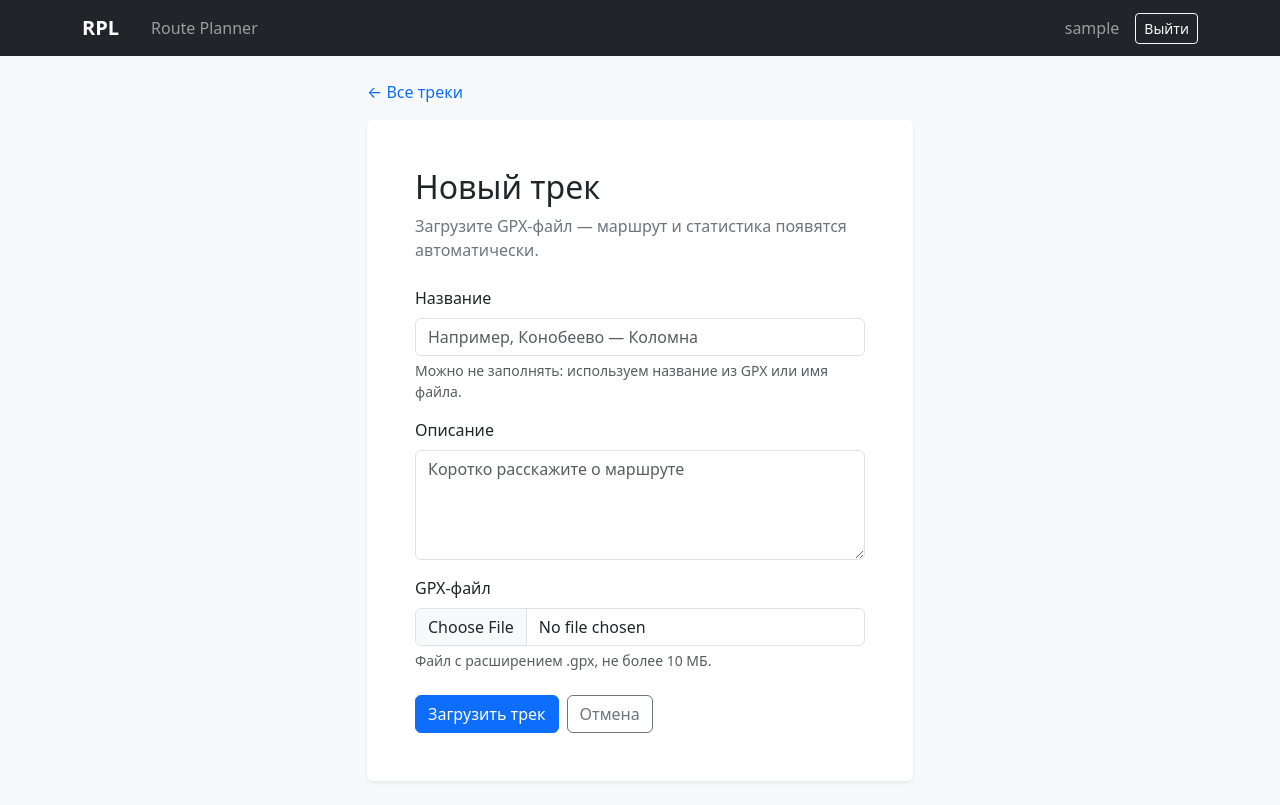
After one commit to dichlofos/rpl, a Django app: page /tracks/upload/ in a window 1280 px wide. The commit adds this page. Run offline with Django 5.2, Linux system fonts and the light colour scheme; the visitor is signed in with stand-in values (Sample User, id 1).

Commit message:
Add user-facing track upload

```diff
--- a/rpl/settings.py
+++ b/rpl/settings.py
@@ -114,5 +114,9 @@ MEDIA_ROOT = BASE_DIR / "media"
 
 DEFAULT_AUTO_FIELD = "django.db.models.BigAutoField"
 
+LOGIN_URL = "login"
+LOGIN_REDIRECT_URL = "tracks:list"
+LOGOUT_REDIRECT_URL = "tracks:list"
+
 OSM_TILE_URL = os.getenv("OSM_TILE_URL", "https://tile.openstreetmap.org/{z}/{x}/{y}.png")
 OSM_ATTRIBUTION = os.getenv("OSM_ATTRIBUTION", "&copy; OpenStreetMap contributors")
--- a/rpl/urls.py
+++ b/rpl/urls.py
@@ -5,6 +5,7 @@ from django.urls import include, path
 
 urlpatterns = [
     path("admin/", admin.site.urls),
+    path("accounts/", include("django.contrib.auth.urls")),
     path("", include("tracks.urls")),
 ]
 
--- a/templates/base.html
+++ b/templates/base.html
@@ -11,12 +11,24 @@
 </head>
 <body class="bg-body-tertiary">
   <nav class="navbar navbar-expand bg-dark" data-bs-theme="dark">
-    <div class="container">
+    <div class="container gap-3">
       <a class="navbar-brand fw-semibold" href="{% url 'tracks:list' %}">RPL</a>
-      <span class="navbar-text d-none d-sm-inline">Route Planner</span>
+      <span class="navbar-text d-none d-sm-inline me-auto">Route Planner</span>
+      {% if user.is_authenticated %}
+        <span class="navbar-text d-none d-md-inline">{{ user.username }}</span>
+        <form action="{% url 'logout' %}" method="post">
+          {% csrf_token %}
+          <button class="btn btn-sm btn-outline-light" type="submit">Выйти</button>
+        </form>
+      {% else %}
+        <a class="btn btn-sm btn-outline-light" href="{% url 'login' %}">Войти</a>
+      {% endif %}
     </div>
   </nav>
   <main class="container py-4">
+    {% for message in messages %}
+      <div class="alert alert-{{ message.tags|default:'info' }}" role="alert">{{ message }}</div>
+    {% endfor %}
     {% block content %}{% endblock %}
   </main>
   {% block scripts %}{% endblock %}
--- a/tracks/forms.py
+++ b/tracks/forms.py
@@ -1,14 +1,12 @@
+from typing import ClassVar
+
 from django import forms
 
 from .models import Track
 from .services import InvalidGPX, parse_gpx
 
 
-class TrackAdminForm(forms.ModelForm):
-    class Meta:
-        model = Track
-        fields = "__all__"
-
+class GPXValidationMixin:
     def clean_gpx_file(self):
         uploaded = self.cleaned_data["gpx_file"]
         if not self.instance.pk or uploaded.name != self.instance.gpx_file.name:
@@ -19,3 +17,30 @@ class TrackAdminForm(forms.ModelForm):
             finally:
                 uploaded.seek(0)
         return uploaded
+
+
+class TrackAdminForm(GPXValidationMixin, forms.ModelForm):
+    class Meta:
+        model = Track
+        fields = "__all__"
+
+
+class TrackUploadForm(GPXValidationMixin, forms.ModelForm):
+    class Meta:
+        model = Track
+        fields = ("name", "description", "gpx_file")
+        widgets: ClassVar[dict[str, forms.Widget]] = {
+            "name": forms.TextInput(
+                attrs={"class": "form-control", "placeholder": "Например, Конобеево — Коломна"}
+            ),
+            "description": forms.Textarea(
+                attrs={
+                    "class": "form-control",
+                    "rows": 4,
+                    "placeholder": "Коротко расскажите о маршруте",
+                }
+            ),
+            "gpx_file": forms.ClearableFileInput(
+                attrs={"class": "form-control", "accept": ".gpx,application/gpx+xml"}
+            ),
+        }
--- /dev/null
+++ b/tracks/templates/tracks/track_upload.html
@@ -0,0 +1,47 @@
+{% extends "base.html" %}
+
+{% block title %}Загрузить GPX — RPL{% endblock %}
+
+{% block content %}
+<div class="row justify-content-center">
+  <div class="col-lg-7 col-xl-6">
+    <nav class="mb-3"><a href="{% url 'tracks:list' %}" class="text-decoration-none">← Все треки</a></nav>
+    <div class="card border-0 shadow-sm">
+      <div class="card-body p-4 p-md-5">
+        <h1 class="h2 mb-2">Новый трек</h1>
+        <p class="text-secondary mb-4">Загрузите GPX-файл — маршрут и статистика появятся автоматически.</p>
+
+        <form method="post" enctype="multipart/form-data" novalidate>
+          {% csrf_token %}
+          {% if form.non_field_errors %}<div class="alert alert-danger">{{ form.non_field_errors }}</div>{% endif %}
+
+          <div class="mb-3">
+            <label class="form-label" for="{{ form.name.id_for_label }}">Название</label>
+            {{ form.name }}
+            <div class="form-text">Можно не заполнять: используем название из GPX или имя файла.</div>
+            {% for error in form.name.errors %}<div class="text-danger small mt-1">{{ error }}</div>{% endfor %}
+          </div>
+
+          <div class="mb-3">
+            <label class="form-label" for="{{ form.description.id_for_label }}">Описание</label>
+            {{ form.description }}
+            {% for error in form.description.errors %}<div class="text-danger small mt-1">{{ error }}</div>{% endfor %}
+          </div>
+
+          <div class="mb-4">
+            <label class="form-label" for="{{ form.gpx_file.id_for_label }}">GPX-файл</label>
+            {{ form.gpx_file }}
+            <div class="form-text">Файл с расширением .gpx, не более 10 МБ.</div>
+            {% for error in form.gpx_file.errors %}<div class="text-danger small mt-1">{{ error }}</div>{% endfor %}
+          </div>
+
+          <div class="d-flex gap-2">
+            <button class="btn btn-primary" type="submit">Загрузить трек</button>
+            <a class="btn btn-outline-secondary" href="{% url 'tracks:list' %}">Отмена</a>
+          </div>
+        </form>
+      </div>
+    </div>
+  </div>
+</div>
+{% endblock %}
--- a/tracks/urls.py
+++ b/tracks/urls.py
@@ -6,6 +6,7 @@ app_name = "tracks"
 
 urlpatterns = [
     path("", views.track_list, name="list"),
+    path("tracks/upload/", views.track_upload, name="upload"),
     path("tracks/<uuid:public_id>/", views.track_detail, name="detail"),
     path("tracks/<uuid:public_id>/geojson/", views.track_geojson, name="geojson"),
 ]
--- a/tracks/views.py
+++ b/tracks/views.py
@@ -1,13 +1,31 @@
 from django.conf import settings
+from django.contrib import messages
+from django.contrib.auth.decorators import login_required
 from django.http import JsonResponse
-from django.shortcuts import get_object_or_404, render
+from django.shortcuts import get_object_or_404, redirect, render
 from django.views.decorators.cache import cache_control
 
+from .forms import TrackUploadForm
 from .models import Track
 
 
 def track_list(request):
     return render(request, "tracks/track_list.html", {"tracks": Track.objects.all()})
+
+
+@login_required
+def track_upload(request):
+    if request.method == "POST":
+        form = TrackUploadForm(request.POST, request.FILES)
+        if form.is_valid():
+            track = form.save(commit=False)
+            track.owner = request.user
+            track.save()
+            messages.success(request, "Трек успешно загружен.")
+            return redirect(track)
+    else:
+        form = TrackUploadForm()
+    return render(request, "tracks/track_upload.html", {"form": form})
 
 
 def track_detail(request, public_id):
```
Also changed, not shown: PLAN.md (+5 -4 lines), templates/registration/login.html (added, +29 -0 lines), tracks/templates/tracks/track_list.html (+6 -2 lines), tracks/tests/test_tracks.py (+37 -0 lines), README.md.
